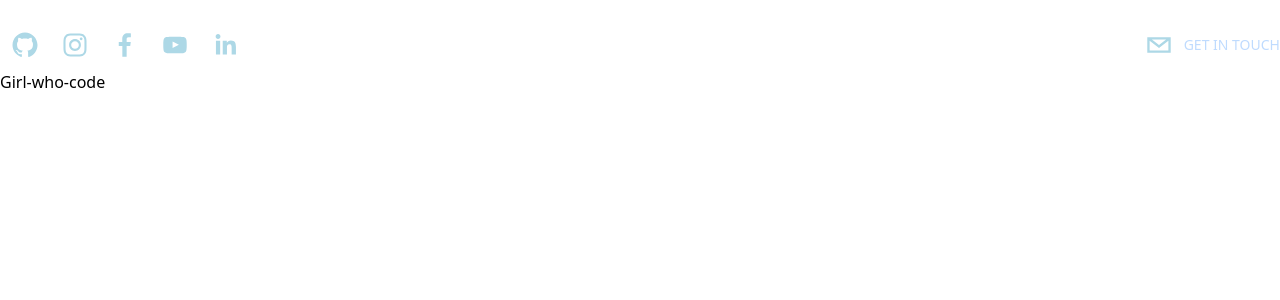
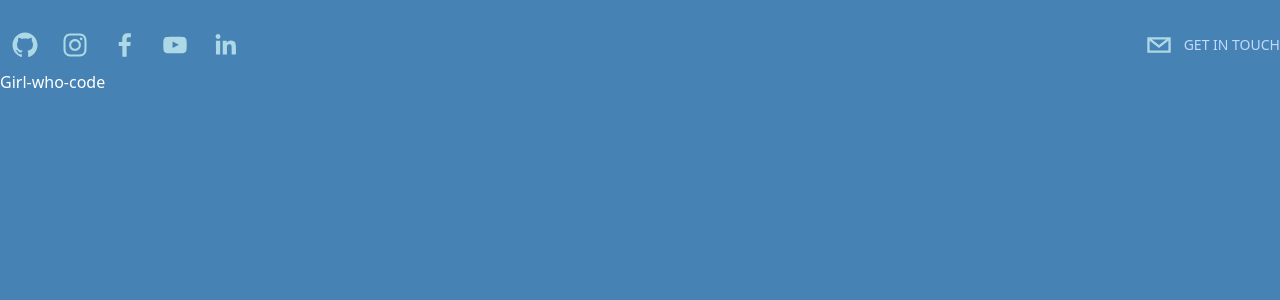
Before and after one commit to simoneya/portfolio-next.js, a Next.js app: page / in a window 1280 px wide. Shown: the top 300 px of the page. Built offline with nearby package versions, Linux system fonts and the light colour scheme.

Commit message:
adding colours to the project

```diff
--- a/pages/index.tsx
+++ b/pages/index.tsx
@@ -9,7 +9,7 @@
 
 export default function Home() {
   return (
-    <div>
+    <div className="bg-[rgb(70,130,180)] text-white h-screen">
       <Head>
         <title>Simona's Porfolio</title>
         <meta name="description" content="Generated by create next app" />
```
